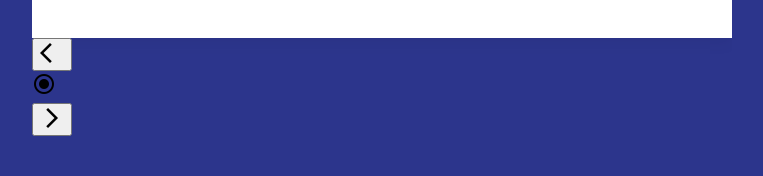
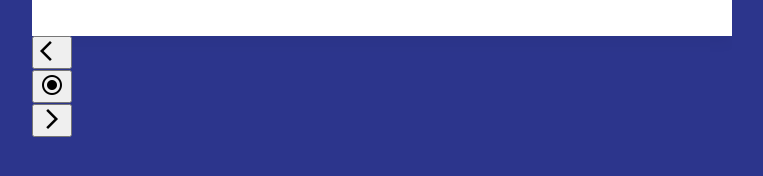
Before and after one commit to Gdansklol/carousel-01, a React (Create React App) app: page / in a window 1280 px wide. Shown: the part 558-734 px from the top of the page, without its empty margins (258-1021 px from the left). Built offline with nearby package versions, Linux system fonts and the light colour scheme.

Commit message:
radio btn is ok now

```diff
--- a/src/Carousel.jsx
+++ b/src/Carousel.jsx
@@ -31,21 +31,25 @@ export const  Carousel =() => {
         </div>
 
         <div className='carousel-buttons'>
-            <button>
+            <button className='button-arrow'>
             <span class="material-symbols-outlined">
             arrow_back_ios
             </span>
               </button>
-        <div className='indicators'>
-        <span class="material-symbols-outlined">
-radio_button_checked
-</span>
-    </div>
-            <button>
+            <div className='indicators'>
+            <button className='indicator-buttons'>
+                {" "}
+            <span class="material-symbols-outlined">radio_button_checked   </span>
+
+               </button>
+
+
+            </div>
+            <button className='button-arrow'>
             <span class="material-symbols-outlined">
-arrow_forward_ios
-</span>
-                </button>
+            arrow_forward_ios
+            </span>
+            </button>
         </div>
     </div>
   )
```
Also changed, not shown: 1 other file (tests, documents, lock files or other folders).
